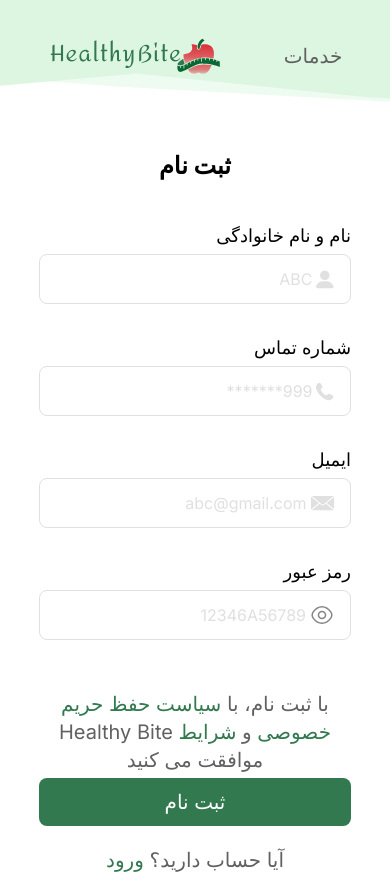
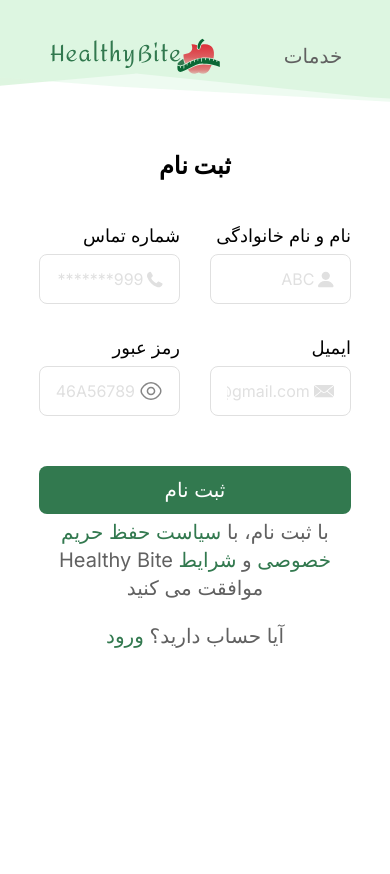
Before and after one commit to ParsaBordbar/Healthcare_Diet, a Next.js app: page /register/signup in a window 390 px wide. After the commit the page ends 844 px from the top, so only its background shows below. Built offline with nearby package versions, Linux system fonts and the light colour scheme.

Commit message:
use grd to responsive the signup form and in md size the inputs set together

```diff
--- a/src/components/FormRegisters/Signup/signup.tsx
+++ b/src/components/FormRegisters/Signup/signup.tsx
@@ -9,7 +9,7 @@ const FormSignUp = () => {
   return (
     <form action="" className="flex w-full gap-10 flex-col justify-center">
       <h1 className="text-center font-bold text-2xl">ثبت نام</h1>
-      <section className="flex w-full flex-col items-center gap-[1.875rem]">
+      <section className="grid lg:flex lg:flex-col w-full grid-cols-2 items-center gap-[1.875rem]">
         <MainInput
           label="نام و نام خانوادگی"
           placeholder="ABC"
@@ -20,15 +20,24 @@ const FormSignUp = () => {
           placeholder="999*******"
           iconFirst={Phone}
         />
-        <MainInput label="ایمیل" placeholder="abc@gmail.com" iconFirst={Email} />
+        <MainInput
+          label="ایمیل"
+          placeholder="abc@gmail.com"
+          iconFirst={Email}
+        />
         <MainInput
           label="رمز عبور"
           placeholder="12346A56789"
           iconFirst={CloseEye}
           type="password"
         />
-        <section className="flex flex-col gap-1 justify-center">
-          <p className="text-xl text-center mt-5 text-[var(--text)]">
+        <section className="flex flex-col col-span-2 mt-5 gap-1 justify-center">
+          <MainButton
+            simple
+            className="bg-[var(--rating-color)] py-2.5 !text-xl !text-white w-full"
+            value="ثبت نام"
+          />
+          <p className="text-xl text-center  text-[var(--text)]">
             با ثبت نام، با
             <mark className="bg-transparent text-[var(--rating-color)]">
               {" "}
@@ -41,11 +50,6 @@ const FormSignUp = () => {
             </mark>
             Healthy Bite موافقت می کنید
           </p>
-          <MainButton
-            simple
-            className="bg-[var(--rating-color)] py-2.5 !text-xl !text-white w-full"
-            value='ثبت نام'
-          />
         </section>
       </section>
     </form>
```
